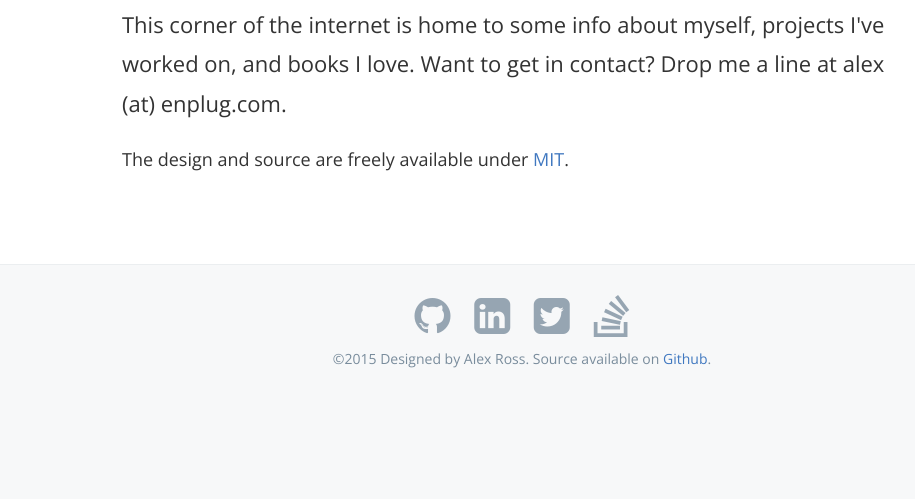
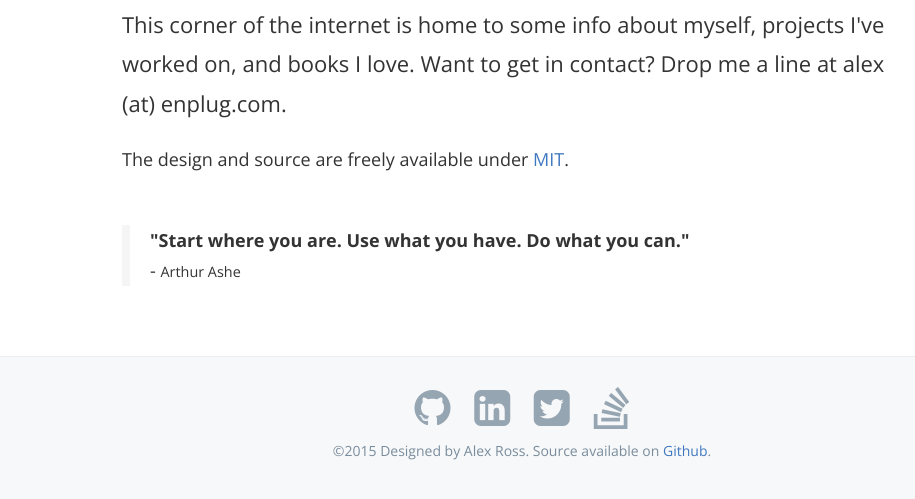
Before and after one commit to aleross/alexross.codes, a website: page index.html in a window 1280 px wide. Shown: the part 229-728 px from the top of the page, without its empty margins (118-1033 px from the left). Drawn offline with nearby package versions, Linux system fonts and the light colour scheme.

Commit message:
home page quote

```diff
--- a/index.html
+++ b/index.html
@@ -45,6 +45,9 @@
                 <h1>Hi. I'm Alex Ross</h1>
                 <p class="opening">This corner of the internet is home to some info about myself, projects I've worked on, and books I love. Want to get in contact? Drop me a line at alex (at) enplug.com.</p>
                 <p>The design and source are freely available under <a href="https://github.com/aleross/alexross.codes/blob/gh-pages/LICENSE">MIT</a>.</p>
+                <br>
+                <blockquote><strong>"Start where you are. Use what you have. Do what you can."</strong>
+                    <br>- <small>Arthur Ashe</small></blockquote>
             </div>
         </div>
         <footer>
```
Also changed, not shown: src/html/pages/index.html (+2 -0 lines).
